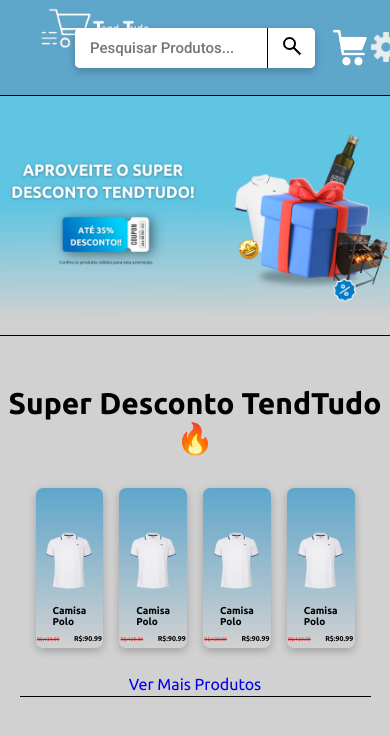
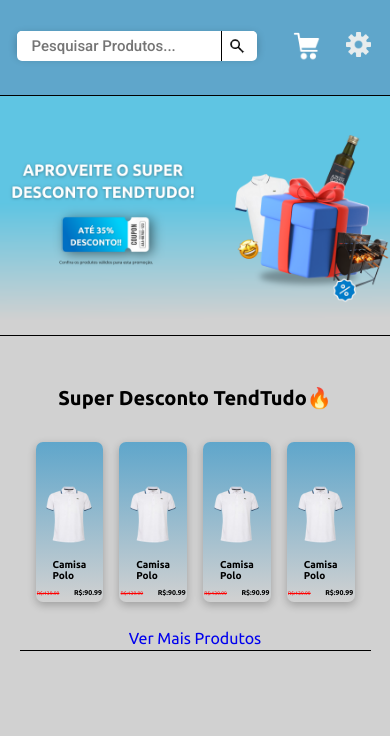
Before and after one commit to RenanTheFato/SupermarketSystem, a plain HTML site: page index.html in a window 390 px wide. Shown: the top 736 px of the page. Drawn offline with Linux system fonts and the light colour scheme.

Commit message:
Update style.css

```diff
--- a/style.css
+++ b/style.css
@@ -333,7 +333,11 @@ body{
         top: 80%;
     }
 }
+
 @media screen and (max-width:440px){
+    .highlightsTitle{
+        font-size: 20px;
+    }
     .bannerPrincipal{
         height: 15rem;
     }
@@ -353,14 +357,37 @@ body{
         top: 80%;
     }
     .marketLogo{
-        top: -80%;
-        left: -4%;
-        height: 200px;
+        display: none;
+    }
+    .cartBtn{
+        top: 2rem;
+        right: 25%;
+    }
+    .imgBtnCart img{
+        height: 30px;
+    }
+    .imgBtnConfig img{
+        height: 25px;
+        right: 50%;
+        top: -20%;
     }
     .searchBar{
         width: 15rem;
+        height: 1.5rem;
+        left: 35%;
+        top: 45%;
     }
     .searchBtn{
-        left: 80%;
+        left: 85%;
+        width: 2rem;
+        height: 1.9rem;
+    }
+    .searchBtn img{
+        width: auto;
+        height: 18px;
+        position: absolute;
+        top: 50%;
+        left: 50%;
+        transform: translate(-50%, -50%);
     }
 }
```
